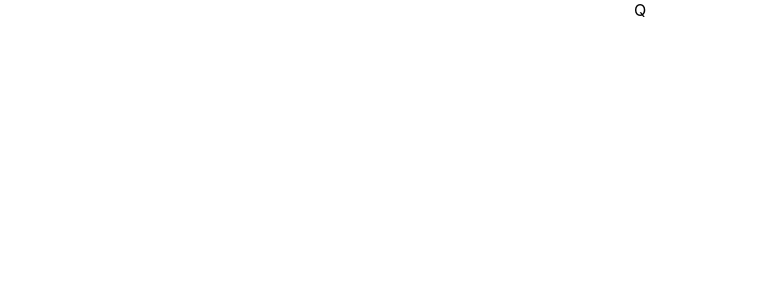
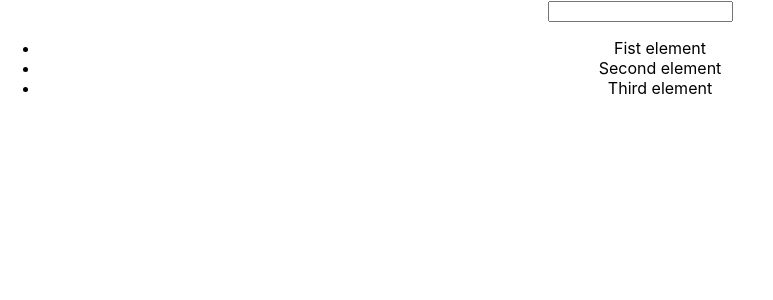
Before and after one commit to Zelosin/reac-course, a React (Create React App) app: page / in a window 1280 px wide. Shown: the top 300 px of the page, without its empty margins (0-773 px from the left). Built offline with nearby package versions, Linux system fonts and the light colour scheme.

Commit message:
lab-3: search filter

```diff
--- a/src/App.js
+++ b/src/App.js
@@ -1,12 +1,24 @@
 import logo from './logo.svg';
 import './App.css';
 
+import React, {useState} from "react";
+import ListComponent from "./components/list/ListComponent";
+
+
 function App() {
-  return (
-    <div className="App">
-      Q
-    </div>
-  );
+    const [searchString, setSearchString] = useState('')
+    const listValue = [
+        {id: 1, title: 'Fist element'},
+        {id: 2, title: 'Second element'},
+        {id: 3, title: 'Third element'}
+    ];
+
+    return (
+        <div className="App">
+            <input onChange={(event) => setSearchString(event.target.value)}/>
+            <ListComponent searchString={searchString} value={listValue} />
+        </div>
+    );
 }
 
 export default App;
--- /dev/null
+++ b/src/components/list/ListComponent.js
@@ -0,0 +1,28 @@
+import React, {useEffect} from 'react';
+
+const ListComponent = (props) =>{
+
+    const entries = props.value.filter(value => {
+        return value.title.toUpperCase().includes(props.searchString.toUpperCase());
+    });
+
+    useEffect(() => {
+        if (props.searchString === '') {
+            document.title = 'useEffect hook example';
+        } else {
+            document.title = 'Количество найденных элементов: ' + entries.length;
+        }
+    },[props.searchString, entries])
+
+    return(
+        <ul>
+            {entries.map((element) =>
+                <li key={element.id}>
+                    {element.title}
+                </li>
+            )}
+        </ul>
+    );
+}
+
+export default ListComponent;
```
